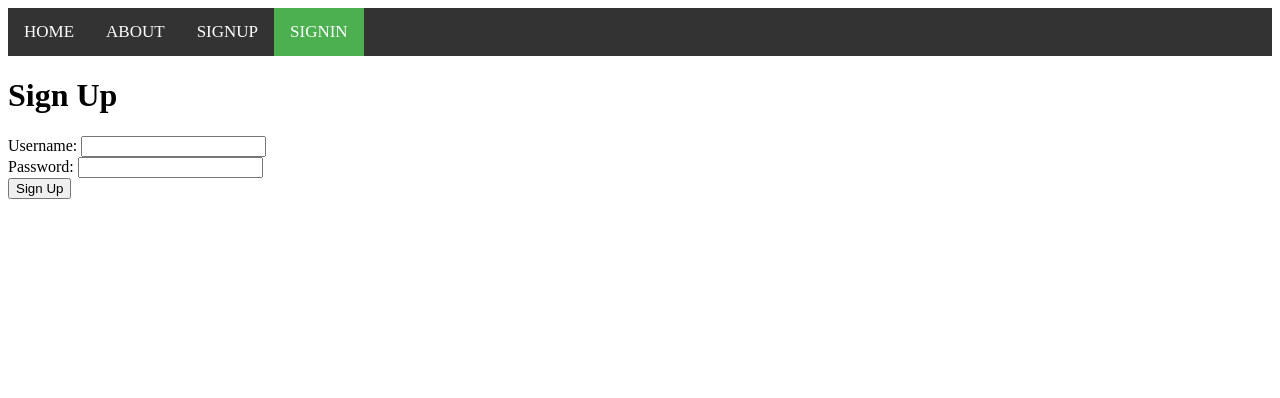
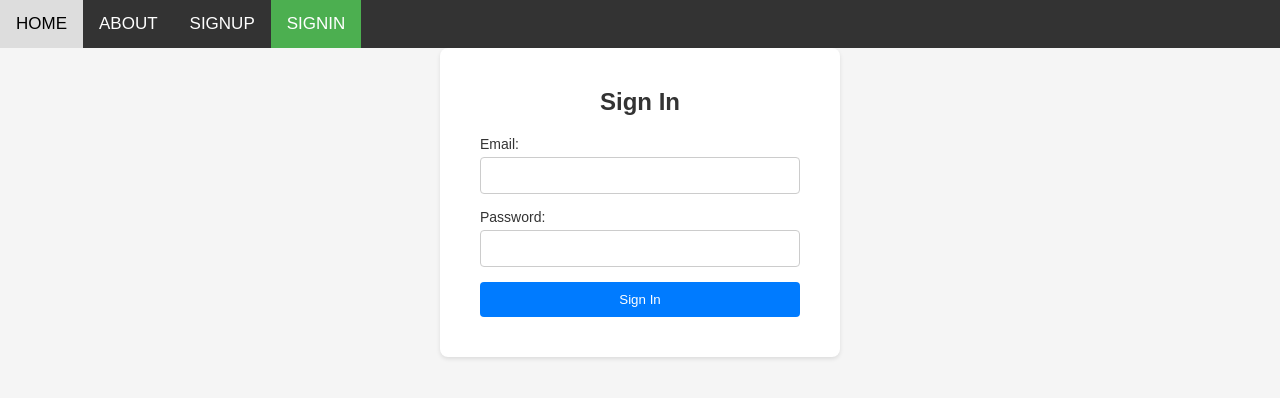
Before and after one commit to jongo-love/NIELSEN, a Flask app: page /signin in a window 1280 px wide. Shown: the top 398 px of the page. Run offline with Flask 3, Linux system fonts and the light colour scheme.

Commit message:
DONT EVEN FIT

```diff
--- a/templates/signin.html
+++ b/templates/signin.html
@@ -2,14 +2,90 @@
 {% extends 'base.html' %}
 
 {% block content %}
-    <h1>Sign Up</h1>
-    <form action="{{ url_for('signup') }}" method="POST">
-        <label for="username">Username:</label>
-        <input type="text" name="username" id="username" required>
-        <br>
-        <label for="password">Password:</label>
-        <input type="password" name="password" id="password" required>
-        <br>
-        <input type="submit" value="Sign Up">
+<div class="container">
+    <h1>Sign In</h1>
+    <form>
+      <label for="email">Email:</label>
+      <input type="email" id="email" name="email" required>
+      <label for="password">Password:</label>
+      <input type="password" id="password" name="password" required>
+      <button type="submit">Sign In</button>
     </form>
+  </div>
+  <style>
+    * {
+        margin: 0;
+        padding: 0;
+        box-sizing: border-box;
+      }
+
+      /* Global styles */
+      body {
+        font-family: Arial, sans-serif;
+        background-color: #f5f5f5;
+
+      }
+
+      .container {
+        max-width: 400px;
+        margin: 0 auto;
+        padding: 40px;
+        background-color: #fff;
+        border-radius: 8px;
+        box-shadow: 0 2px 4px rgba(0, 0, 0, 0.1);
+      }
+
+      h1 {
+        font-size: 24px;
+        margin-bottom: 20px;
+        text-align: center;
+        color: #333;
+      }
+
+      form {
+        display: flex;
+        flex-direction: column;
+      }
+
+      label {
+        font-size: 14px;
+        margin-bottom: 5px;
+        color: #333;
+      }
+
+      input {
+        padding: 10px;
+        margin-bottom: 15px;
+        border: 1px solid #ccc;
+        border-radius: 4px;
+      }
+
+      button {
+        padding: 10px 20px;
+        background-color: #007bff;
+        color: #fff;
+        border: none;
+        border-radius: 4px;
+        cursor: pointer;
+      }
+
+      button:hover {
+        background-color: #0056b3;
+      }
+
+      button.close-button {
+        position: absolute;
+        top: 10px;
+        right: 10px;
+        background-color: transparent;
+        border: none;
+        font-size: 24px;
+        color: #333;
+        cursor: pointer;
+      }
+
+      button.close-button:hover {
+        color: #777;
+      }
+  </style>
 {% endblock %}
```
Also changed, not shown: templates/signup.html (+11 -0 lines).
